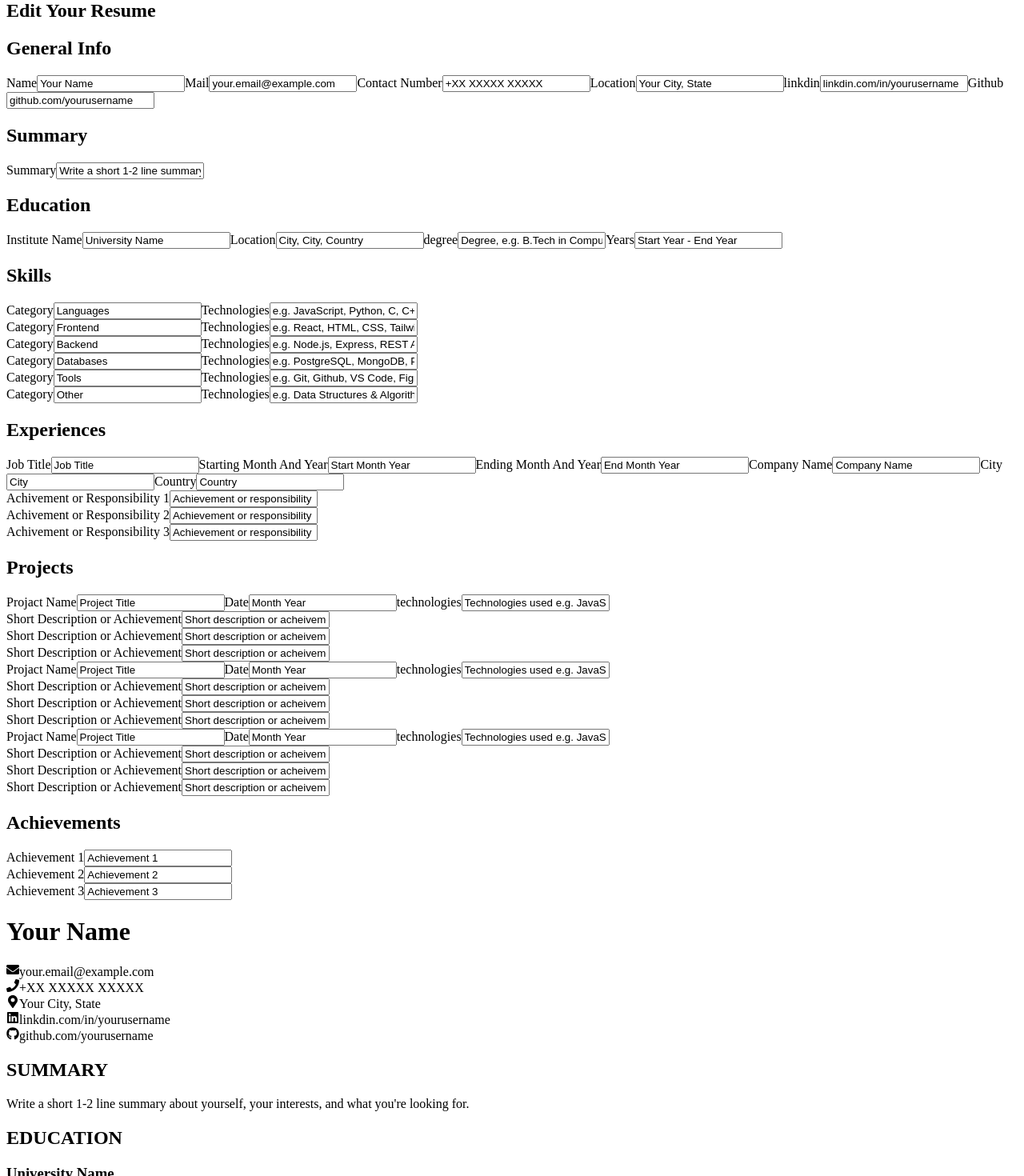
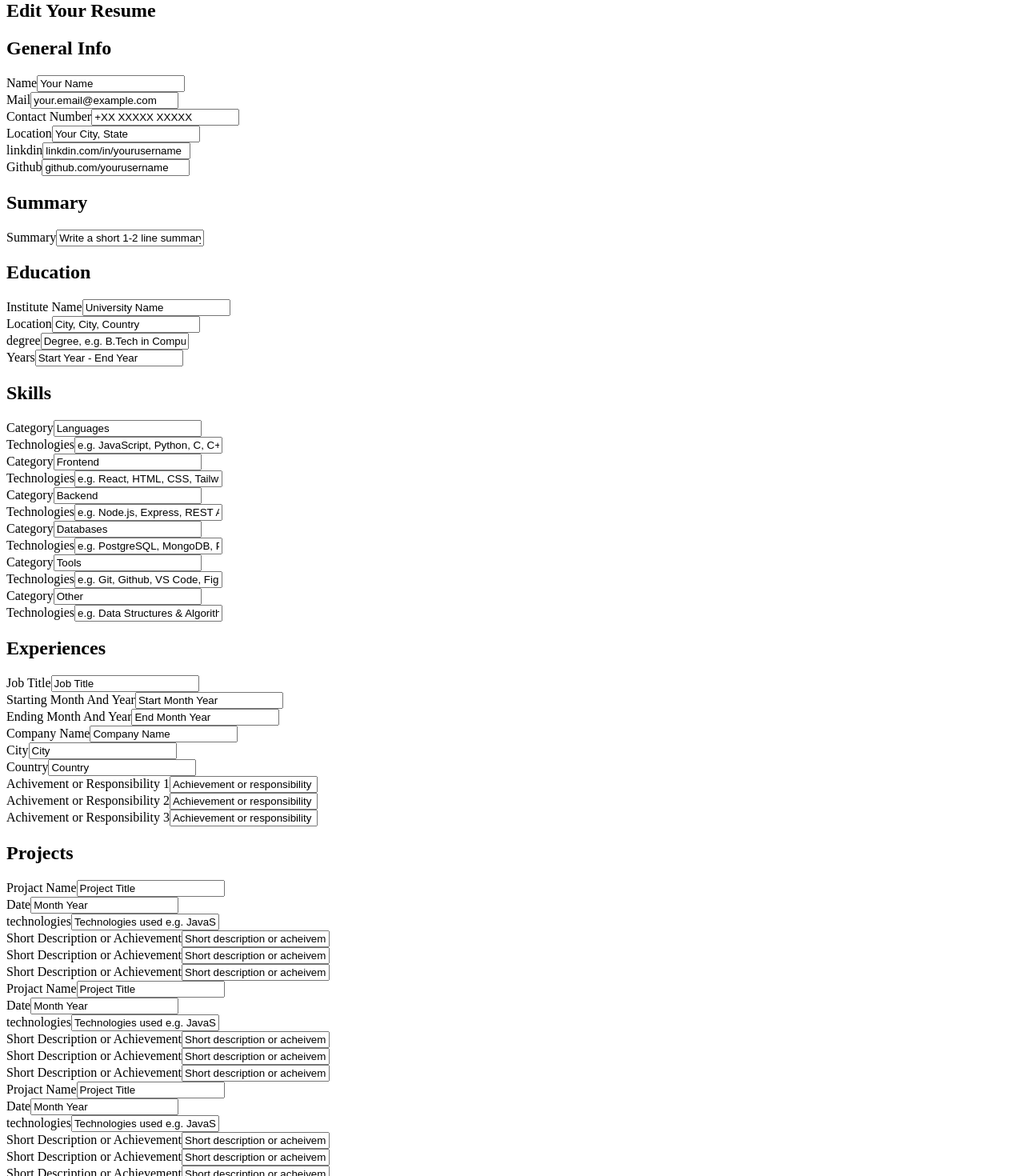
Before and after one commit to akshat-tyagi1/cvv-application, a React (Vite) app: page / in a window 1280 px wide. Shown: the part 20-1490 px from the top of the page at 80% size. Built offline with nearby package versions, Linux system fonts and the light colour scheme.

Commit message:
style: apply consistent form-field/form-entry classes across sidebar forms

```diff
--- a/src/components/achievementsForm.jsx
+++ b/src/components/achievementsForm.jsx
@@ -2,7 +2,8 @@ function AchievementsForm({ achievements, setAchievements }) {
   return (
     <div>
       {achievements.map(({ id, text }, index) => (
-        <div key={id}>
+        <div key={id} className="form-entry">
+          <div className="form-field">
             <label htmlFor="">Achievement {index + 1}</label>
             <input
               type="text"
@@ -18,6 +19,7 @@ function AchievementsForm({ achievements, setAchievements }) {
               }
             />
           </div>
+        </div>
       ))}
     </div>
   );
--- a/src/components/educationForm.jsx
+++ b/src/components/educationForm.jsx
@@ -1,8 +1,9 @@
 function EducationForm({ education, setEducation }) {
   return (
     <div>
-      {education.map(({ id, name, location, degree, years}) => (
-        <div key={id}>
+      {education.map(({ id, name, location, degree, years }) => (
+        <div key={id} className="form-entry">
+          <div className="form-field">
             <label htmlFor="">Institute Name</label>
             <input
               type="text"
@@ -10,12 +11,16 @@ function EducationForm({ education, setEducation }) {
               onChange={(e) =>
                 setEducation(
                   education.map((entry) =>
-                  entry.id === id ? { ...entry, name: e.target.value } : entry,
+                    entry.id === id
+                      ? { ...entry, name: e.target.value }
+                      : entry,
                   ),
                 )
               }
             />
+          </div>
 
+          <div className="form-field">
             <label htmlFor="">Location</label>
             <input
               type="text"
@@ -23,11 +28,16 @@ function EducationForm({ education, setEducation }) {
               onChange={(e) =>
                 setEducation(
                   education.map((entry) =>
-                  entry.id === id ? { ...entry, location: e.target.value } : entry,
+                    entry.id === id
+                      ? { ...entry, location: e.target.value }
+                      : entry,
                   ),
                 )
               }
             />
+          </div>
+
+          <div className="form-field">
             <label htmlFor="">degree</label>
             <input
               type="text"
@@ -35,11 +45,16 @@ function EducationForm({ education, setEducation }) {
               onChange={(e) =>
                 setEducation(
                   education.map((entry) =>
-                  entry.id === id ? { ...entry, degree: e.target.value } : entry,
+                    entry.id === id
+                      ? { ...entry, degree: e.target.value }
+                      : entry,
                   ),
                 )
               }
             />
+          </div>
+
+          <div className="form-field">
             <label htmlFor="">Years</label>
             <input
               type="text"
@@ -47,12 +62,14 @@ function EducationForm({ education, setEducation }) {
               onChange={(e) =>
                 setEducation(
                   education.map((entry) =>
-                  entry.id === id ? { ...entry, years: e.target.value } : entry,
+                    entry.id === id
+                      ? { ...entry, years: e.target.value }
+                      : entry,
                   ),
                 )
               }
             />
-
+          </div>
         </div>
       ))}
     </div>
--- a/src/components/experienceForm.jsx
+++ b/src/components/experienceForm.jsx
@@ -12,7 +12,8 @@ function ExperienceForm({ experiences, setExperiences }) {
           country,
           pointers,
         }) => (
-          <div key={experienceId}>
+          <div key={experienceId} className="form-entry">
+            <div className="form-field">
               <label htmlFor="">Job Title</label>
               <input
                 type="text"
@@ -27,7 +28,9 @@ function ExperienceForm({ experiences, setExperiences }) {
                   )
                 }
               />
+            </div>
 
+            <div className="form-field">
               <label htmlFor="">Starting Month And Year</label>
               <input
                 type="text"
@@ -42,7 +45,9 @@ function ExperienceForm({ experiences, setExperiences }) {
                   )
                 }
               />
+            </div>
 
+            <div className="form-field">
               <label htmlFor="">Ending Month And Year</label>
               <input
                 type="text"
@@ -57,7 +62,9 @@ function ExperienceForm({ experiences, setExperiences }) {
                   )
                 }
               />
+            </div>
 
+            <div className="form-field">
               <label htmlFor="">Company Name</label>
               <input
                 type="text"
@@ -72,7 +79,9 @@ function ExperienceForm({ experiences, setExperiences }) {
                   )
                 }
               />
+            </div>
 
+            <div className="form-field">
               <label htmlFor="">City</label>
               <input
                 type="text"
@@ -87,7 +96,9 @@ function ExperienceForm({ experiences, setExperiences }) {
                   )
                 }
               />
+            </div>
 
+            <div className="form-field">
               <label htmlFor="">Country</label>
               <input
                 type="text"
@@ -102,9 +113,11 @@ function ExperienceForm({ experiences, setExperiences }) {
                   )
                 }
               />
+            </div>
 
+            <div>
               {pointers.map(({ id, text }, index) => (
-              <div key={id}>
+                <div key={id} className="form-field">
                   <label htmlFor="">
                     Achivement or Responsibility {index + 1}
                   </label>
@@ -131,6 +144,7 @@ function ExperienceForm({ experiences, setExperiences }) {
                 </div>
               ))}
             </div>
+          </div>
         ),
       )}
     </div>
--- a/src/components/generalInfoForm.jsx
+++ b/src/components/generalInfoForm.jsx
@@ -1,6 +1,7 @@
 function GeneralInfoForm({ generalInfo, setGeneralInfo }) {
   return (
     <div>
+      <div className="form-field">
         <label htmlFor="">Name</label>
         <input
           id=""
@@ -13,7 +14,9 @@ function GeneralInfoForm({ generalInfo, setGeneralInfo }) {
             })
           }
         />
+      </div>
 
+      <div className="form-field">
         <label htmlFor="">Mail</label>
         <input
           id=""
@@ -26,7 +29,9 @@ function GeneralInfoForm({ generalInfo, setGeneralInfo }) {
             })
           }
         />
+      </div>
 
+      <div className="form-field">
         <label htmlFor="">Contact Number</label>
         <input
           id=""
@@ -39,7 +44,9 @@ function GeneralInfoForm({ generalInfo, setGeneralInfo }) {
             })
           }
         />
+      </div>
 
+      <div className="form-field">
         <label htmlFor="">Location</label>
         <input
           id=""
@@ -52,7 +59,9 @@ function GeneralInfoForm({ generalInfo, setGeneralInfo }) {
             })
           }
         />
+      </div>
 
+      <div className="form-field">
         <label htmlFor="">linkdin</label>
         <input
           id=""
@@ -65,7 +74,9 @@ function GeneralInfoForm({ generalInfo, setGeneralInfo }) {
             })
           }
         />
+      </div>
 
+      <div className="form-field">
         <label htmlFor="">Github</label>
         <input
           id=""
@@ -79,6 +90,7 @@ function GeneralInfoForm({ generalInfo, setGeneralInfo }) {
           }
         />
       </div>
+    </div>
   );
 }
 
--- a/src/components/projectsForm.jsx
+++ b/src/components/projectsForm.jsx
@@ -2,8 +2,9 @@ function ProjectsForm({ projects, setProjects }) {
   return (
     <div>
       {projects.map(
-        ({ id:projectId, title, monthYear, technologies, pointers }) => (
-          <div key={projectId}>
+        ({ id: projectId, title, monthYear, technologies, pointers }) => (
+          <div key={projectId} className="form-entry">
+            <div className="form-field">
               <label htmlFor="">Projact Name</label>
               <input
                 type="text"
@@ -18,7 +19,9 @@ function ProjectsForm({ projects, setProjects }) {
                   )
                 }
               />
+            </div>
 
+            <div className="form-field">
               <label htmlFor="">Date</label>
               <input
                 type="text"
@@ -33,7 +36,9 @@ function ProjectsForm({ projects, setProjects }) {
                   )
                 }
               />
+            </div>
 
+            <div className="form-field">
               <label htmlFor="">technologies</label>
               <input
                 type="text"
@@ -48,9 +53,11 @@ function ProjectsForm({ projects, setProjects }) {
                   )
                 }
               />
+            </div>
 
+            <div>
               {pointers.map(({ id, text }) => (
-              <div key={id}>
+                <div key={id} className="form-field">
                   <label htmlFor="">Short Description or Achievement</label>
                   <input
                     type="text"
@@ -75,6 +82,7 @@ function ProjectsForm({ projects, setProjects }) {
                 </div>
               ))}
             </div>
+          </div>
         ),
       )}
     </div>
--- a/src/components/sidebar.jsx
+++ b/src/components/sidebar.jsx
@@ -23,39 +23,57 @@ function Sidebar({
   setAchievements,
 }) {
   return (
-    <div>
+    <div className="sidebar">
       <h2>Edit Your Resume</h2>
 
-      <form action="">
-        <h2>General Info</h2>
+      <form
+        action=""
+        className="sidebar-form"
+        onSubmit={(e) => e.preventDefault()}
+      >
+        <div className="sidebar-section">
+          <h2 className="sidebar-section-title">General Info</h2>
           <GeneralInfoForm
             generalInfo={generalInfo}
             setGeneralInfo={setGeneralInfo}
           />
+        </div>
 
-        <h2>Summary</h2>
+        <div className="sidebar-section">
+          <h2 className="sidebar-section-title">Summary</h2>
           <SummaryForm summary={summary} setSummary={setSummary} />
+        </div>
 
-        <h2>Education</h2>
+        <div className="sidebar-section">
+          <h2 className="sidebar-section-title">Education</h2>
           <EducationForm education={education} setEducation={setEducation} />
+        </div>
 
-        <h2>Skills</h2>
+        <div className="sidebar-section">
+          <h2 className="sidebar-section-title">Skills</h2>
           <SkillsForm skills={skills} setSkills={setSkills} />
+        </div>
 
-        <h2>Experiences</h2>
+        <div className="sidebar-section">
+          <h2 className="sidebar-section-title">Experiences</h2>
           <ExperienceForm
             experiences={experiences}
             setExperiences={setExperiences}
           />
+        </div>
 
-        <h2>Projects</h2>
+        <div className="sidebar-section">
+          <h2 className="sidebar-section-title">Projects</h2>
           <ProjectsForm projects={projects} setProjects={setProjects} />
+        </div>
 
-        <h2>Achievements</h2>
+        <div className="sidebar-section">
+          <h2 className="sidebar-section-title">Achievements</h2>
           <AchievementsForm
             achievements={achievements}
             setAchievements={setAchievements}
           />
+        </div>
       </form>
     </div>
   );
--- a/src/components/skillsForm.jsx
+++ b/src/components/skillsForm.jsx
@@ -2,7 +2,8 @@ function SkillsForm({ skills, setSkills }) {
   return (
     <div>
       {skills.map(({ id, category, technologies }) => (
-        <div key={id}>
+        <div key={id} className="form-entry">
+          <div className="form-field">
             <label htmlFor="">Category</label>
             <input
               type="text"
@@ -17,7 +18,9 @@ function SkillsForm({ skills, setSkills }) {
                 )
               }
             />
+          </div>
 
+          <div className="form-field">
             <label htmlFor="">Technologies</label>
             <input
               type="text"
@@ -32,7 +35,7 @@ function SkillsForm({ skills, setSkills }) {
                 )
               }
             />
-
+          </div>
         </div>
       ))}
     </div>
```
Lines whose indentation alone changed are shown as unchanged.
